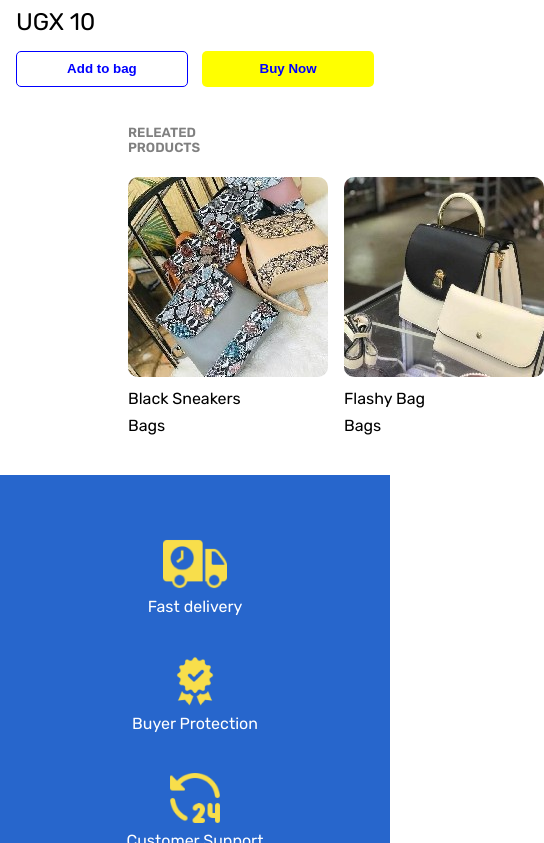
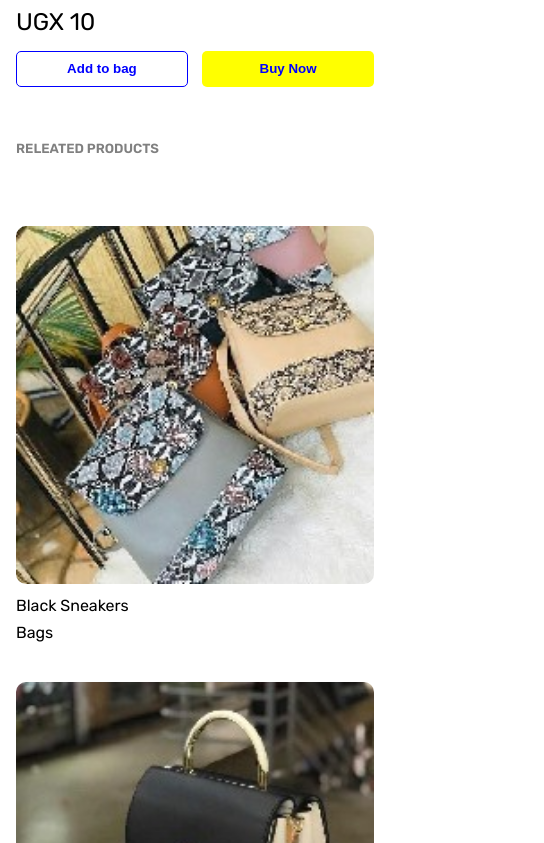
Before and after one commit to Temilollu/soko, a React (Create React App) app: page /single-product/1 in a window 390 px wide. Shown: the part 801-1644 px from the top of the page, 544 px wide, since content can reach past the window. Built offline with nearby package versions, Linux system fonts and the light colour scheme.

Commit message:
worked on related products

```diff
--- a/src/pages/singleProduct/singleProduct.css
+++ b/src/pages/singleProduct/singleProduct.css
@@ -66,29 +66,42 @@
   border-top: 1px solid #000;
   padding-top: 1rem;
 }
-.single-prod-container .related-products{
+.single-prod-container .related-products {
   display: flex;
   padding: 0 8rem;
 }
-#related-title{
+#related-title {
   text-transform: uppercase;
   color: grey;
   padding: 0 8rem;
 }
-.single-prod-container .related-products .related-prod-container{
-  margin-right: 1rem ;
+.single-prod-container .related-products .related-prod-container {
+  margin-right: 1rem;
 }
-.single-prod-container .related-products .related-prod-container img{
+.single-prod-container .related-products .related-prod-container img {
   border-radius: 10px;
 }
-.single-prod-container .related-products .related-prod-container p{
+.single-prod-container .related-products .related-prod-container p {
   text-transform: capitalize;
 }
 @media screen and (max-width: 960px) {
+  .single-prod-container .related-products {
+    padding: 1rem;
+    flex-direction: column;
+  }
+  .single-prod-container .related-products .related-prod-container{
+    margin: 1rem 0;
+  }
+  .single-prod-container .related-products .related-prod-container img {
+    width: 100%;
+  }
+  #related-title {
+    padding: 1rem;
+  }
   .single-prod-container .categ {
     padding: 1rem;
   }
-  .product-container{
+  .product-container {
     border-top: none;
     margin: 0;
   }
@@ -103,11 +116,11 @@
     width: 100%;
     margin-left: 0;
   }
-  .single-prod-container .text p{
+  .single-prod-container .text p {
     width: 100%;
     line-height: 25px;
   }
-  .single-prod-container .buttons{
+  .single-prod-container .buttons {
     width: 100%;
     margin-top: 1rem;
   }
```
